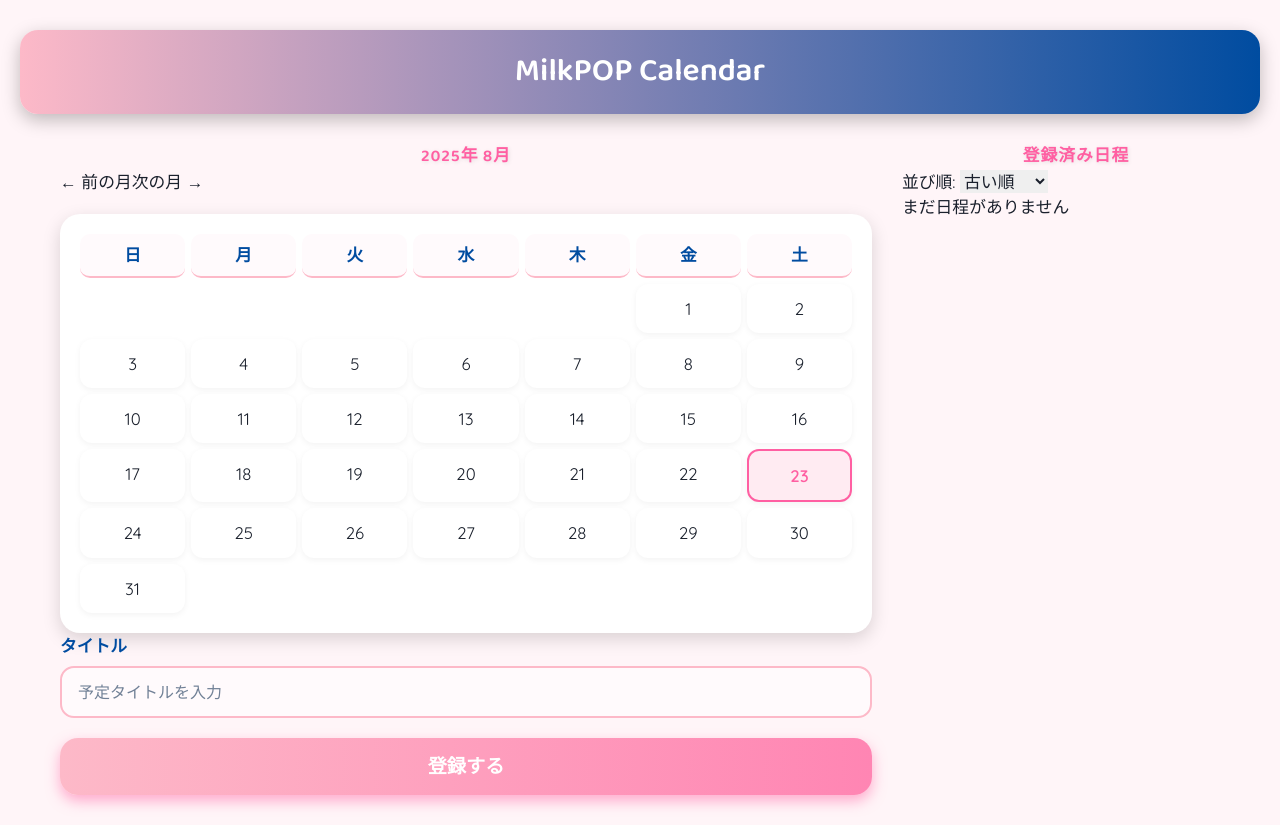
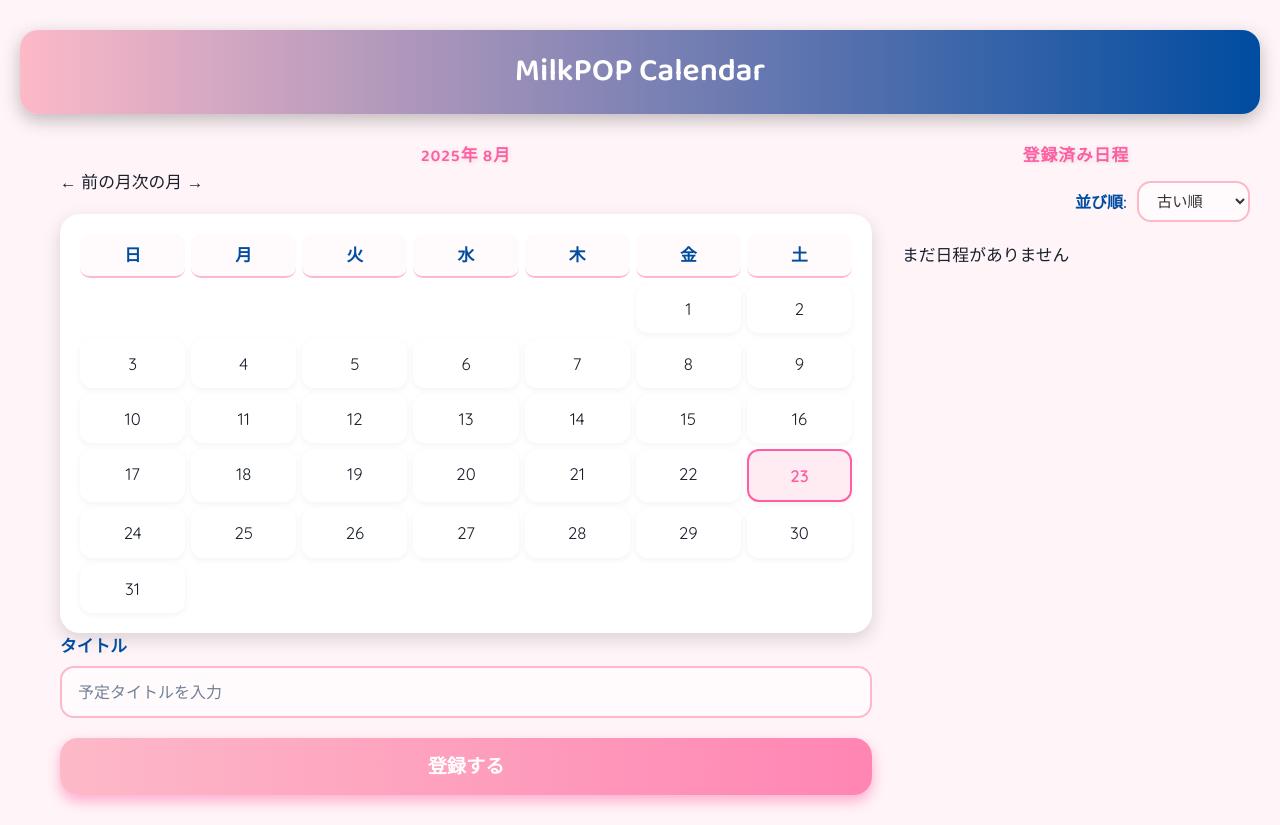
Before and after one commit to kuzyoumike0/milkpop-calendarapp, a React app in the folder frontend/: page /register in a window 1280 px wide. Built offline with nearby package versions, Linux system fonts and the light colour scheme; a web font is replaced by a local one.

Commit message:
Update index.css

```diff
--- a/frontend/src/index.css
+++ b/frontend/src/index.css
@@ -266,3 +266,40 @@ main {
   background: transparent;
   box-shadow: none;
 }
+
+/* ===== 並び順切替ドロップダウン ===== */
+.sort-toggle {
+  margin: 12px 0 20px;
+  display: flex;
+  align-items: center;
+  justify-content: flex-end;
+  gap: 10px;
+}
+
+.sort-toggle label {
+  font-weight: bold;
+  color: #004CA0;
+  font-size: 1rem;
+}
+
+.sort-toggle select {
+  padding: 8px 14px;
+  border: 2px solid #FDB9C8;
+  border-radius: 14px;
+  font-size: 0.95rem;
+  background: #fffafc;
+  color: #333;
+  cursor: pointer;
+  transition: 0.3s;
+}
+
+.sort-toggle select:hover {
+  border-color: #ff5fa2;
+  box-shadow: 0 0 6px rgba(255,95,162,0.4);
+}
+
+.sort-toggle select:focus {
+  outline: none;
+  border-color: #004CA0;
+  box-shadow: 0 0 6px rgba(0,76,160,0.4);
+}
```
